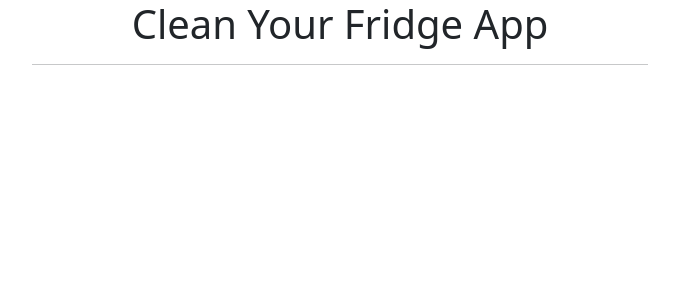
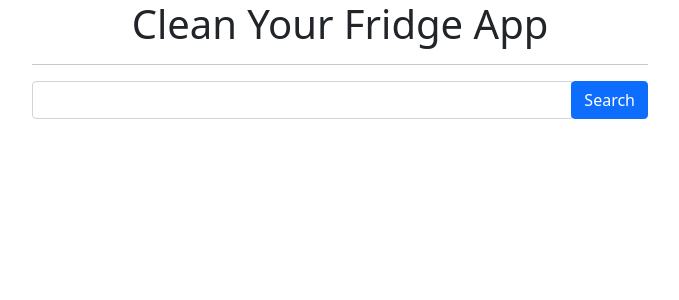
Before and after one commit to sbistransin/clean-your-fridge, a React (Create React App) app: page / in a window 1280 px wide. Shown: the top 300 px of the page, without its empty margins (300-979 px from the left). Built offline with nearby package versions, Linux system fonts and the light colour scheme.

Commit message:
add search bar and fixed class attributes

```diff
--- a/src/App.js
+++ b/src/App.js
@@ -1,14 +1,15 @@
 import logo from './logo.svg';
 import './App.css';
-
 import Header from './components/header';
+import Search from './components/search';
 
 function App() {
   return (
-    <div class="container-fluid">
-      <div class="row">
-        <div class="col-md-6 offset-md-3 text-center">
+    <div className="container-fluid">
+      <div className="row">
+        <div className="col-md-6 offset-md-3 text-center">
           <Header />
+          <Search />
         </div>
       </div>
     </div>
--- a/src/components/header.js
+++ b/src/components/header.js
@@ -1,8 +1,6 @@
-
-
 const Header = () => {
   return (
-    <div class="header">
+    <div className="header">
       <h1>Clean Your Fridge App</h1>
       <hr />
     </div>
--- a/src/components/search.js
+++ b/src/components/search.js
@@ -0,0 +1,20 @@
+const Search = () => {
+  return (
+    <form className="search-bar row">
+            <div className="input-group col-md-12">
+              <input
+                type="text"
+                className="form-control"
+                aria-label="Enter some ingredients"
+              />
+              <div className="input-group-append">
+                <button type="button" className="btn btn-primary input-group-text">
+                  Search
+                </button>
+              </div>
+            </div>
+          </form>
+  )
+}
+
+export default Search
```
